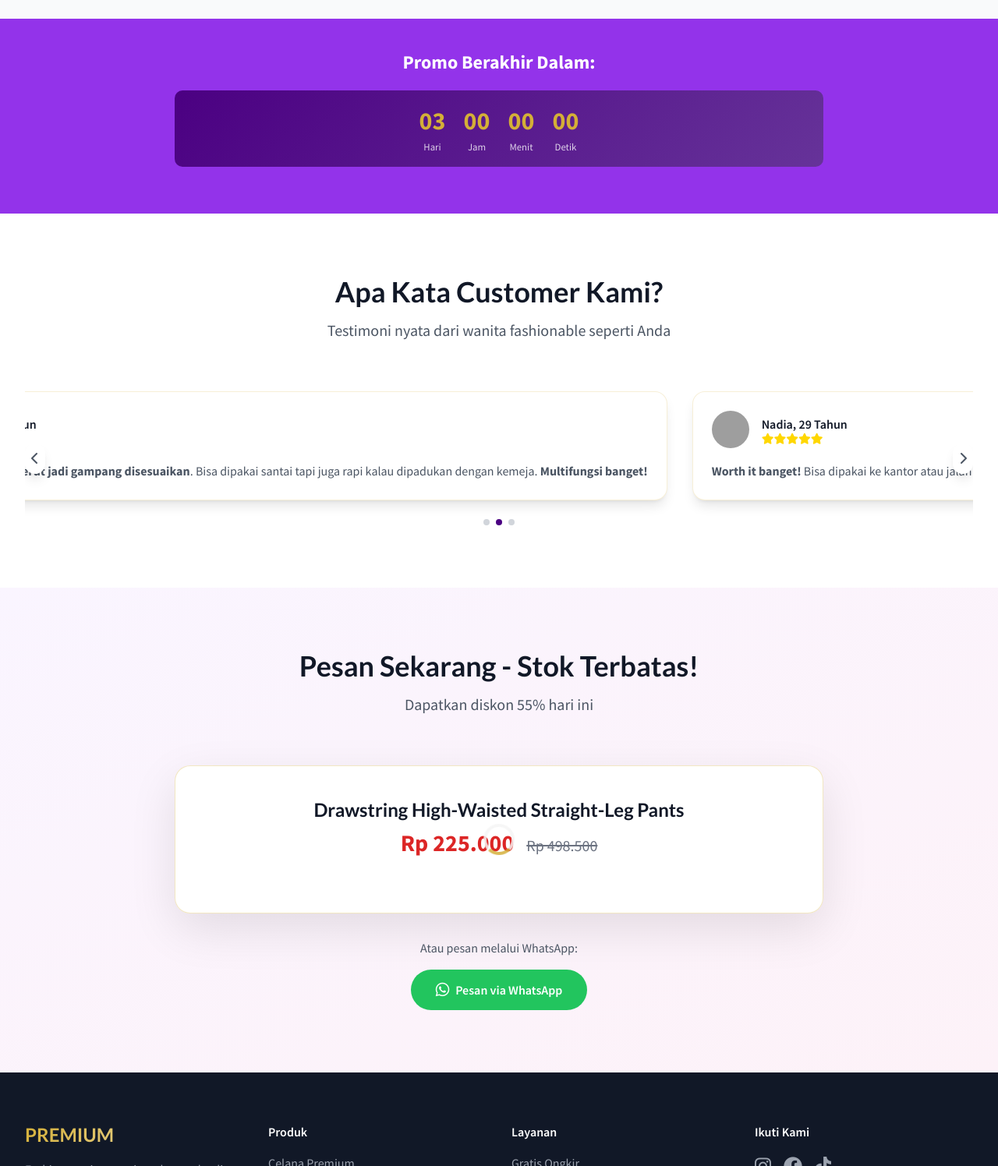
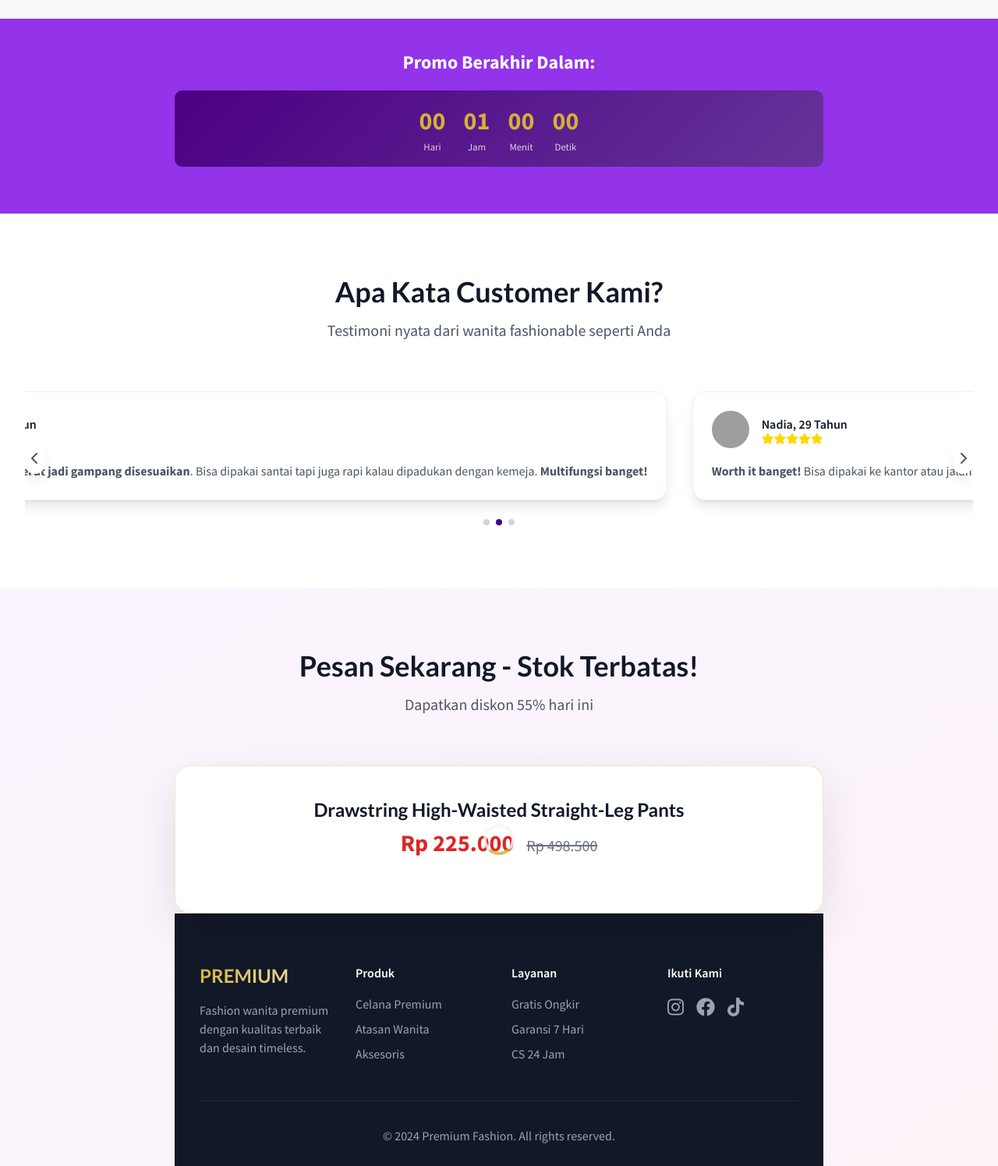
Before and after one commit to nexcoofficial/drawstringhigh-waistedstraight-legpants-premium, a plain HTML site: page index.html in a window 1280 px wide. Shown: the part 2260-3756 px from the top of the page at 78% size. Drawn offline with nearby package versions, Linux system fonts and the light colour scheme; grey boxes are pictures that could not be loaded; a script that the page names is missing.

Commit message:
Update index.html

```diff
--- a/index.html
+++ b/index.html
@@ -745,19 +745,6 @@
                     }
                 </script>
             </div>
-
-            <!-- Alternative Order Methods -->
-            <div class="text-center mt-8" data-aos="fade-up">
-                <p class="text-gray-600 mb-4">Atau pesan melalui WhatsApp:</p>
-                <a href="https://wa.me/6281234567890?text=Halo%20saya%20mau%20pesan%20Drawstring%20High-Waisted%20Straight-Leg%20Pants"
-                   class="inline-flex items-center bg-green-500 text-white px-8 py-3 rounded-full font-semibold hover:bg-green-600 transition">
-                    <i class="fab fa-whatsapp mr-2 text-xl"></i>
-                    Pesan via WhatsApp
-                </a>
-            </div>
-        </div>
-    </section>
-
     <!-- Footer -->
     <footer class="bg-gray-900 text-white py-16">
         <div class="max-w-7xl mx-auto px-4 sm:px-6 lg:px-8">
@@ -835,10 +822,10 @@
             }, 1500);
         });
 
-        // Countdown Timer
+        // Countdown Timer (1 jam dari sekarang)
         function updateCountdown() {
             const endDate = new Date();
-            endDate.setDate(endDate.getDate() + 3); // 3 days from now
+            endDate.setHours(endDate.getHours() + 1); // 1 jam dari sekarang
 
             const now = new Date().getTime();
             const distance = endDate.getTime() - now;
```
